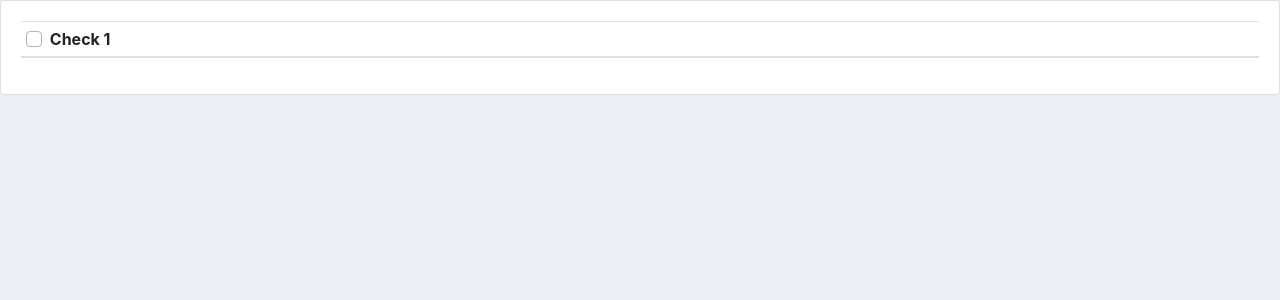
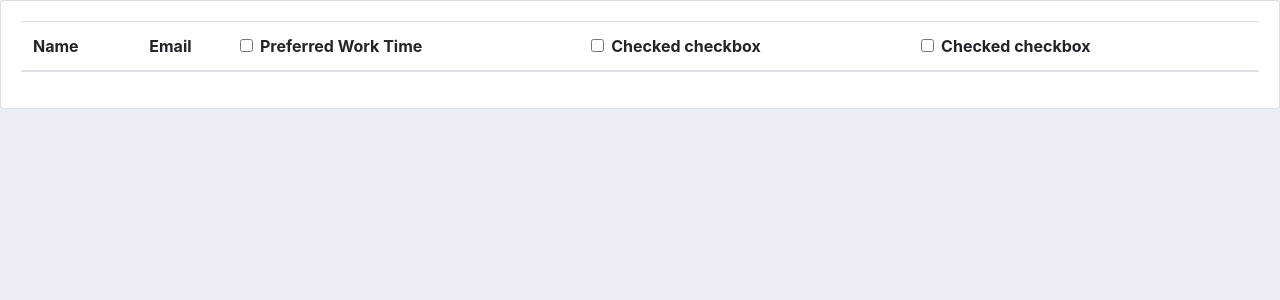
Before and after one commit to jialen2/Course_Partner_Matcher, a Django app: page /result/ in a window 1280 px wide. Shown: the part 56-356 px from the top of the page. Run offline with Django 3.2, Linux system fonts and the light colour scheme; lists and menus that the app fills with data are empty; some libraries are stand-ins or nearby versions.

Commit message:
combined chris and kevin

```diff
--- a/official/CoursePartnerMatcher/templates/main.html
+++ b/official/CoursePartnerMatcher/templates/main.html
@@ -1,5 +1,16 @@
 <!DOCTYPE html>
 <html>
+<style>
+  .form-check.form-checkbox{padding-left: 0;}
+  label.form-check-label {
+    position: relative;
+    padding-right: 1.5rem;
+  }
+  label.form-check-label::before, label.form-check-label::after{
+    right: 0;
+    left: auto;
+  }
+</style>
 <head>
     <title>Course Partner Matcher</title>
     <link rel="stylesheet" href="https://stackpath.bootstrapcdn.com/bootstrap/4.3.1/css/bootstrap.min.css" integrity="sha384-ggOyR0iXCbMQv3Xipma34MD+dH/1fQ784/j6cY/iJTQUOhcWr7x9JvoRxT2MZw1T" crossorigin="anonymous">
@@ -40,19 +51,39 @@
 <div class="row">
   <div class="col-md-12">
       <div class = "card card-body">
-          <table class="table table-sm">
+          <table class="table" data-click-to-select="true" data-show-toggle="true" data-show-columns="true" data-search="true" data-pagination="true">
               <thead>
                 <tr>
+                  <th>Name</th>
+                  <th>Email</th>
                   <th>
-                    <!-- Default unchecked -->
-                    <div class="custom-control custom-checkbox">
-                      <input type="checkbox" class="custom-control-input" id="tableDefaultCheck1">
-                      <label class="custom-control-label" for="tableDefaultCheck1">Check 1</label>
-                    </div>
+                    <input class="form-check-input" type="checkbox" value="" id="workTimeCheck" unchecked>
+                    <label class="form-check-label" for="workTimeCheck">
+                      Preferred Work Time
+                    </label>
                   </th>
+                  <th>
+                    <input class="form-check-input" type="checkbox" value="" id="flexCheckChecked2" unchecked>
+                    <label class="form-check-label" for="flexCheckChecked2">
+                      Checked checkbox
+                    </label>
+                  </th>
+                  <th>
+                    <input class="form-check-input" type="checkbox" value="" id="flexCheckChecked3" unchecked>
+                    <label class="form-check-label" for="flexCheckChecked3">
+                      Checked checkbox
+                    </label>
+                  </th>
+                  {% for i in courses %}
+                    <th>
+                      <a class="form-check-input" type="checkbox" value="" id="{{i}}" unchecked>
+                      <label class="form-check-label" for="{{i}}">
+                        {{i.CRN}}
+                      </label>
+                    </th>
+                  {% endfor %}
                 </tr>
               </thead>
-
               {% for i in courses %}
                   <tr>
                       <th></th>
```
Also changed, not shown: 3 other files.
